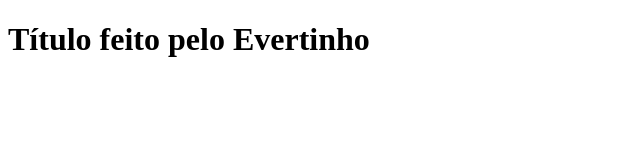
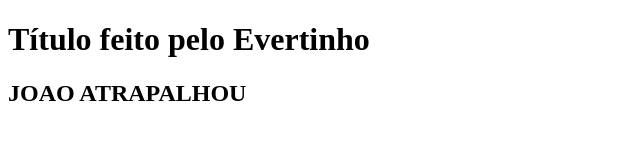
Before and after one commit to EsouzaMa/AULA-GIT-ESSENCIAL, a plain HTML site: page index.html in a window 1280 px wide. Shown: the whole page, without its empty margins (0-640 px from the left). Drawn offline with Linux system fonts and the light colour scheme.

Commit message:
CRIADO TITULO PELO JOAO

```diff
--- a/index.html
+++ b/index.html
@@ -7,5 +7,6 @@
 </head>
 <body>
     <h1>Título feito pelo Evertinho</h1>
+    <h2>JOAO ATRAPALHOU</h2>
 </body>
 </html>
```
